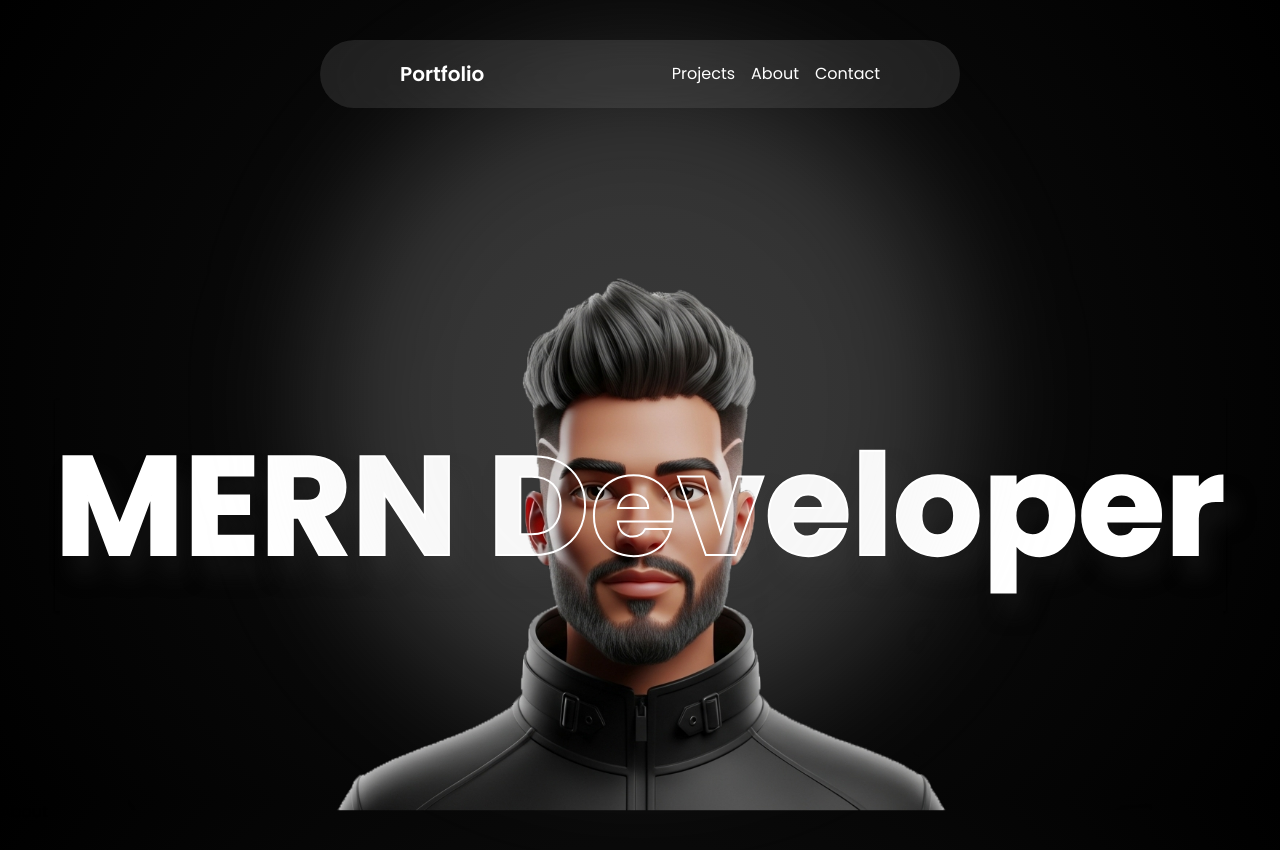
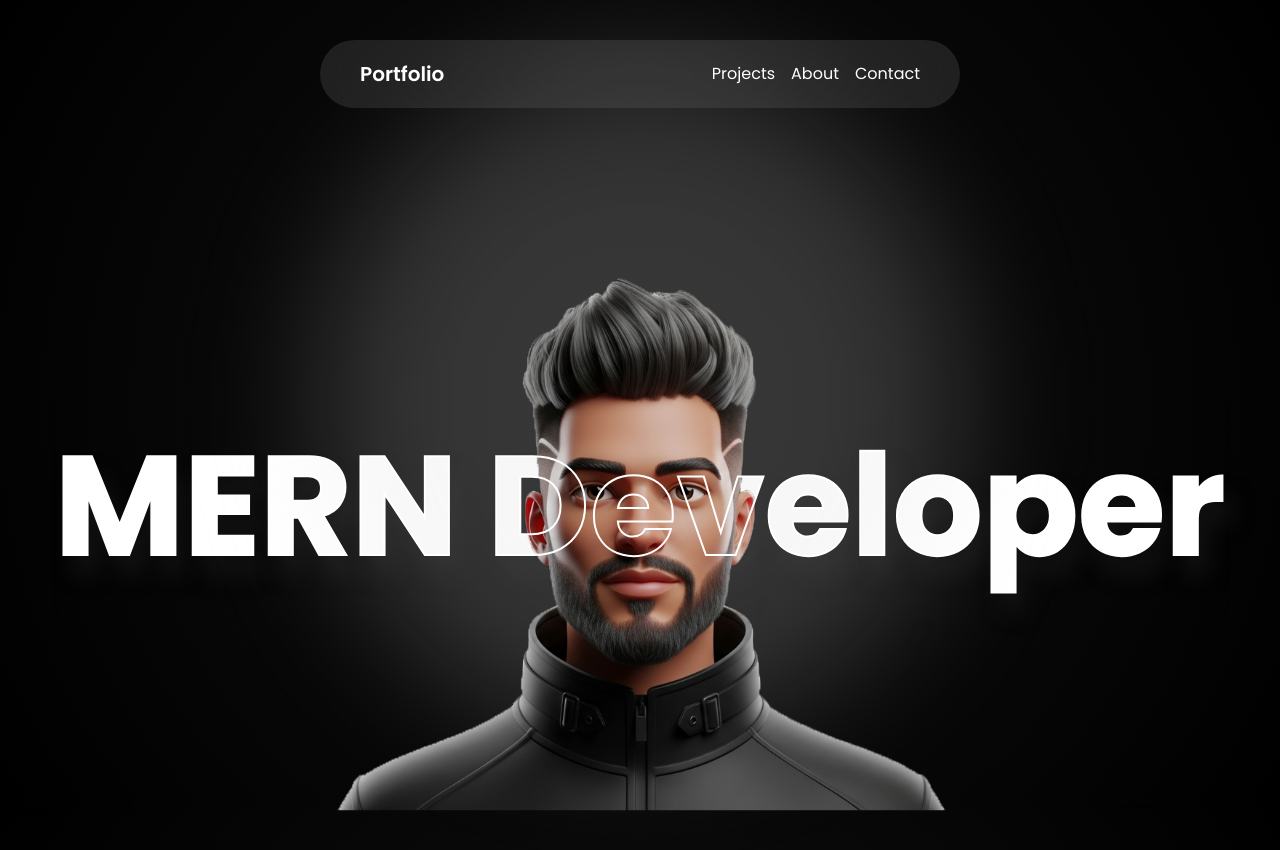
Before and after one commit to Mushaf-Hafeez/Portfolio, a React (Vite) app: page / in a window 1280 px wide. Shown: the top 850 px of the page. Built offline with nearby package versions, Linux system fonts and the light colour scheme.

Commit message:
animate navbar

```diff
--- a/src/App.jsx
+++ b/src/App.jsx
@@ -1,5 +1,12 @@
+import gsap from "gsap";
+import { useGSAP } from "@gsap/react";
+import { ScrollTrigger, SplitText } from "gsap/all";
+
 import About from "./components/About";
 import Hero from "./components/Hero";
+
+// register gsap plugins
+gsap.registerPlugin(ScrollTrigger, SplitText);
 
 const App = () => {
   return (
--- a/src/components/Hero.jsx
+++ b/src/components/Hero.jsx
@@ -8,25 +8,17 @@ const Hero = () => {
       <Navbar />
 
       {/* hero container */}
-      <div className="relative h-full w-full bg-gradient text-white">
-        {/* hero content */}
+      <div className="hero-container">
+        {/* hero headings */}
         <div>
-          <h1 className="absolute left-1/2 -translate-x-1/2 top-1/2  whitespace-nowrap text-[11vw] font-bold shadow">
-            MERN Developer
-          </h1>
-          <h1 className="absolute z-50 left-1/2 -translate-x-1/2 top-1/2  whitespace-nowrap text-[11vw] font-bold text-stroke">
-            MERN Developer
-          </h1>
+          <h1 className="hero-filled-title">MERN Developer</h1>
+          <h1 className="hero-outlined-title">MERN Developer</h1>
         </div>
 
-        <span className="absolute left-1/2 -translate-x-1/2 top-1/2 -translate-y-1/2 rounded-full blur-3xl h-10/12 w-1/2 bg-zinc-300/20"></span>
+        <span className="hero-white-gradient"></span>
 
         {/* hero image */}
-        <img
-          src="/images/hero-beard.png"
-          alt="hero-img"
-          className="absolute lg:-bottom-20 scale-80 z-40 w-full object-cover"
-        />
+        <img src="/images/hero-beard.png" alt="hero-img" className="hero-img" />
       </div>
     </section>
   );
--- a/src/components/Navbar.jsx
+++ b/src/components/Navbar.jsx
@@ -1,6 +1,30 @@
+import gsap from "gsap";
+import { useGSAP } from "@gsap/react";
+
 import { navItems } from "../constant";
 
 const Navbar = () => {
+  useGSAP(() => {
+    // create gsap timeline
+    const tl = gsap.timeline({ delay: 1, ease: "power1.inOut" });
+
+    // gsap animations
+    tl.from(".navbar", {
+      opacity: 0,
+      duration: 0.5,
+    })
+      .from(".nav-title", {
+        opacity: 0,
+      })
+      .from(
+        "ul",
+        {
+          opacity: 0,
+        },
+        "<"
+      );
+  }, []);
+
   return (
     <nav className="navbar">
       <h3 className="nav-title">
--- a/src/index.css
+++ b/src/index.css
@@ -45,13 +45,36 @@
 ================================================== */
 
 @utility navbar {
-  @apply absolute z-[100] left-1/2 -translate-x-1/2 top-10 w-6/12 rounded-full px-20 py-5 text-white bg-white/10 backdrop-blur-2xl flex items-center justify-between;
+  @apply absolute z-[100] left-1/2 -translate-x-1/2 top-10 w-6/12 rounded-full px-10 py-5 text-white bg-white/10 backdrop-blur-2xl flex items-center justify-between;
 }
 
 @utility nav-title {
   @apply text-xl font-semibold cursor-pointer;
 }
 
+@utility selection {
+  @apply selection:bg-white selection:text-black;
+}
+
 /* ==================================================
                 This is for Hero Section
 ================================================== */
+@utility hero-container {
+  @apply relative h-full w-full bg-gradient text-white;
+}
+
+@utility hero-filled-title {
+  @apply absolute left-1/2 -translate-x-1/2 top-1/2  whitespace-nowrap text-[11vw] font-bold shadow selection;
+}
+
+@utility hero-outlined-title {
+  @apply absolute z-50 left-1/2 -translate-x-1/2 top-1/2  whitespace-nowrap text-[11vw] font-bold text-stroke selection;
+}
+
+@utility hero-white-gradient {
+  @apply absolute left-1/2 -translate-x-1/2 top-1/2 -translate-y-1/2 rounded-full blur-3xl h-10/12 w-1/2 bg-zinc-300/20;
+}
+
+@utility hero-img {
+  @apply absolute lg:-bottom-20 scale-80 z-40 w-full object-cover;
+}
```
